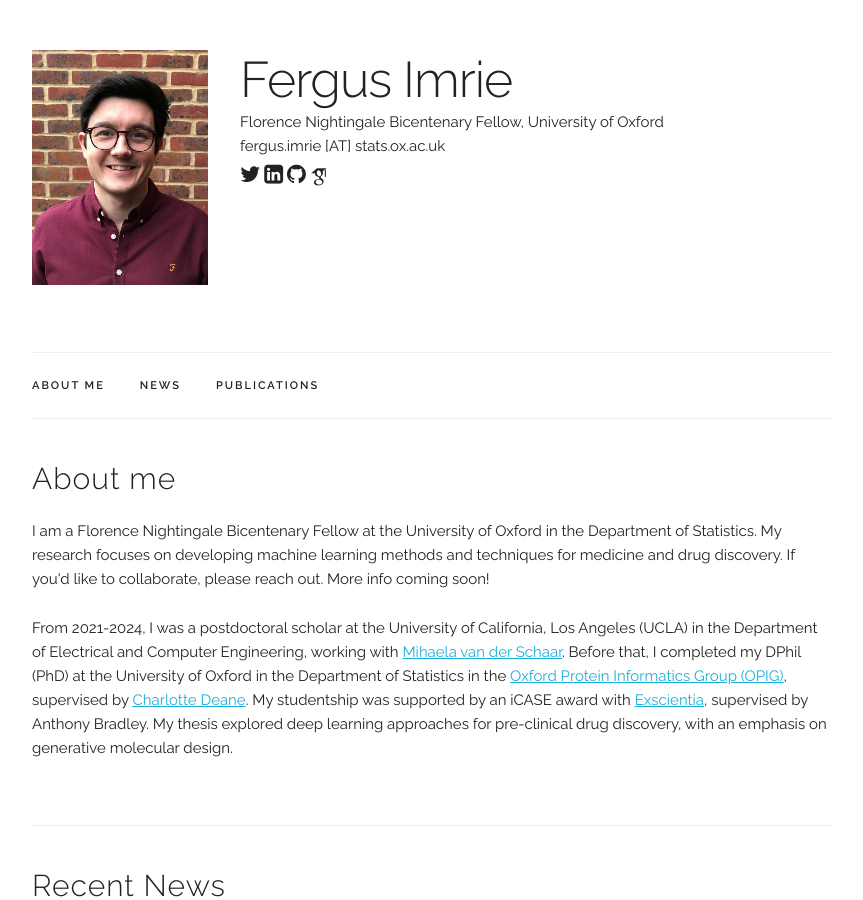
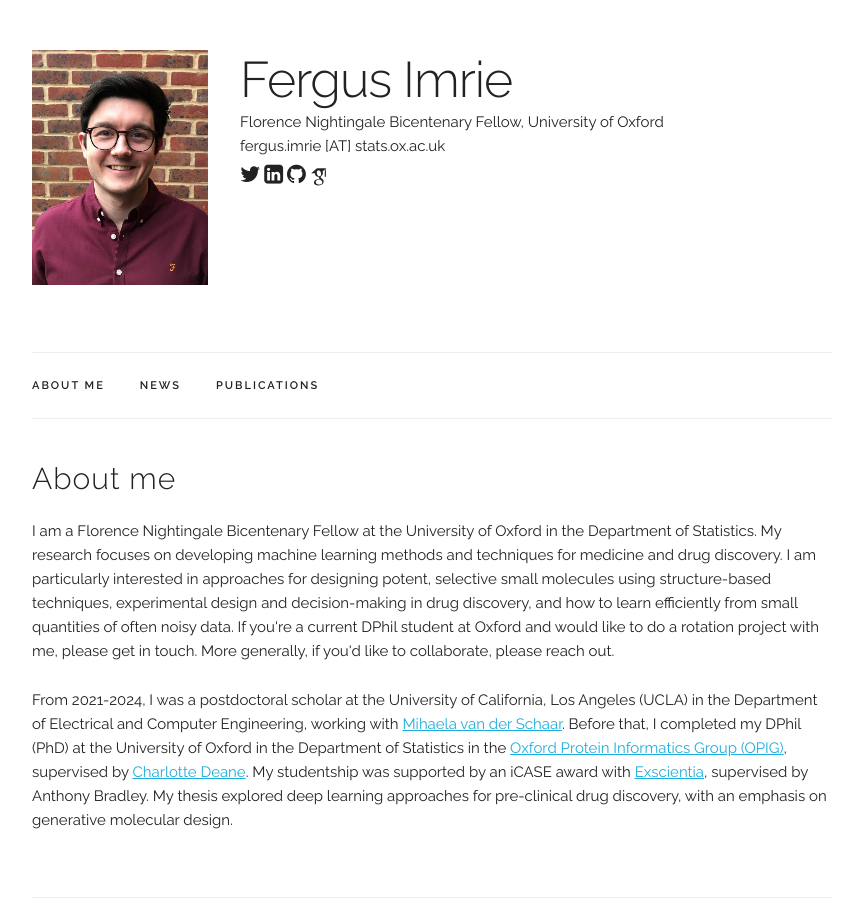
Before and after one commit to fimrie/fimrie.github.io, a Jekyll site: the page built from index.html, in a window 1280 px wide and 900 px high. Shown: the whole window, without its empty margins (208-1071 px from the left). Built offline with Jekyll 4.4.1, drawn with Linux system fonts in a browser that asks for light colours; some web fonts are replaced.

Commit message:
Update index.html

```diff
--- a/index.html
+++ b/index.html
@@ -8,8 +8,9 @@ title: Home
   <p>
     I am a Florence Nightingale Bicentenary Fellow at the University of Oxford in the Department of Statistics.
     My research focuses on developing machine learning methods and techniques for medicine and drug discovery.
-    If you'd like to collaborate, please reach out.
-    More info coming soon!
+    I am particularly interested in approaches for designing potent, selective small molecules using structure-based techniques, experimental design and decision-making in drug discovery, and how to learn efficiently from small quantities of often noisy data.
+    If you're a current DPhil student at Oxford and would like to do a rotation project with me, please get in touch.
+    More generally, if you'd like to collaborate, please reach out.
   </p>
 
   <p>
```
